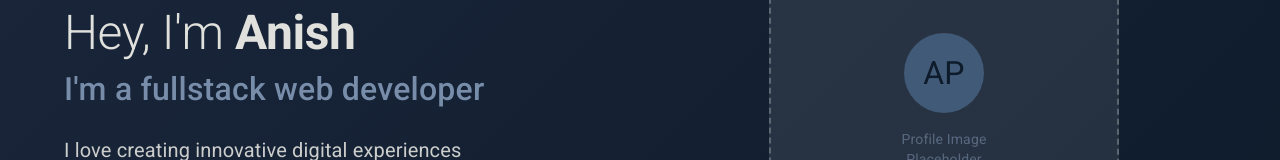
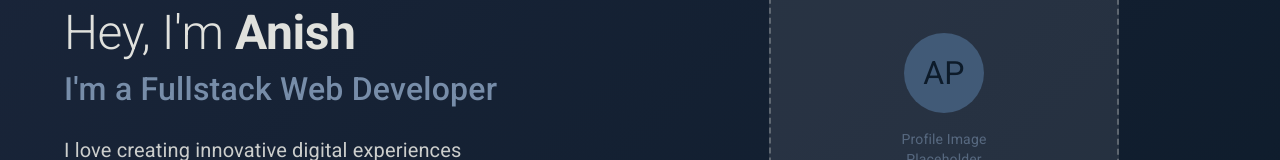
Before and after one commit to anishdpatel28/anishdpatel28.github.io, a React (Vite) app in the folder frontend/: page / in a window 1280 px wide. Shown: the part 299-459 px from the top of the page. Built offline with nearby package versions, Linux system fonts and the light colour scheme; no server answers.

Commit message:
Capitalize title

```diff
--- a/frontend/src/pages/Home.tsx
+++ b/frontend/src/pages/Home.tsx
@@ -62,7 +62,7 @@ const Home = () => {
                       fontSize: { xs: '1.5rem', md: '2rem' }
                     }}
                   >
-                    I&apos;m a fullstack web developer
+                    I&apos;m a Fullstack Web Developer
                   </Typography>
                 </motion.div>
                 <motion.div
```
